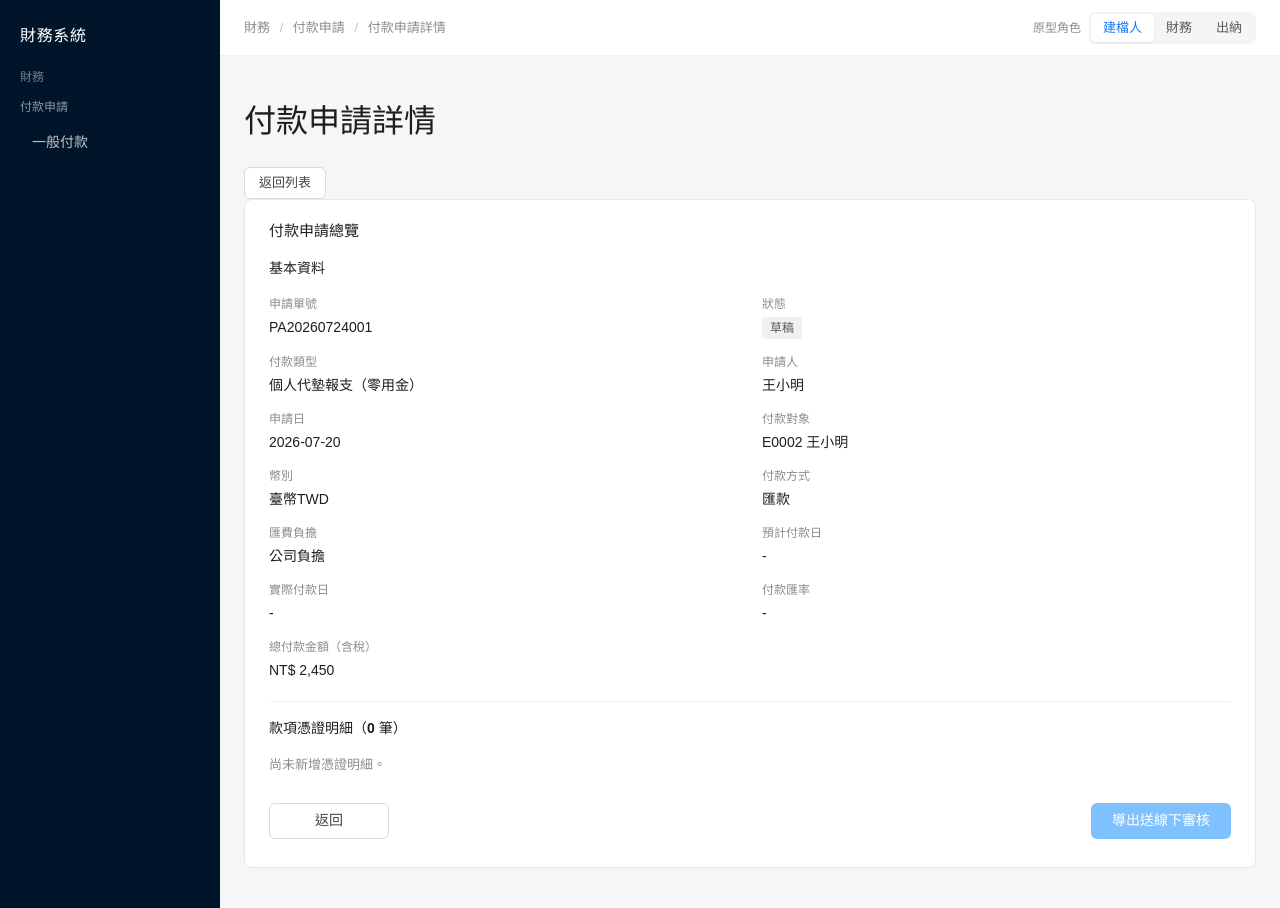
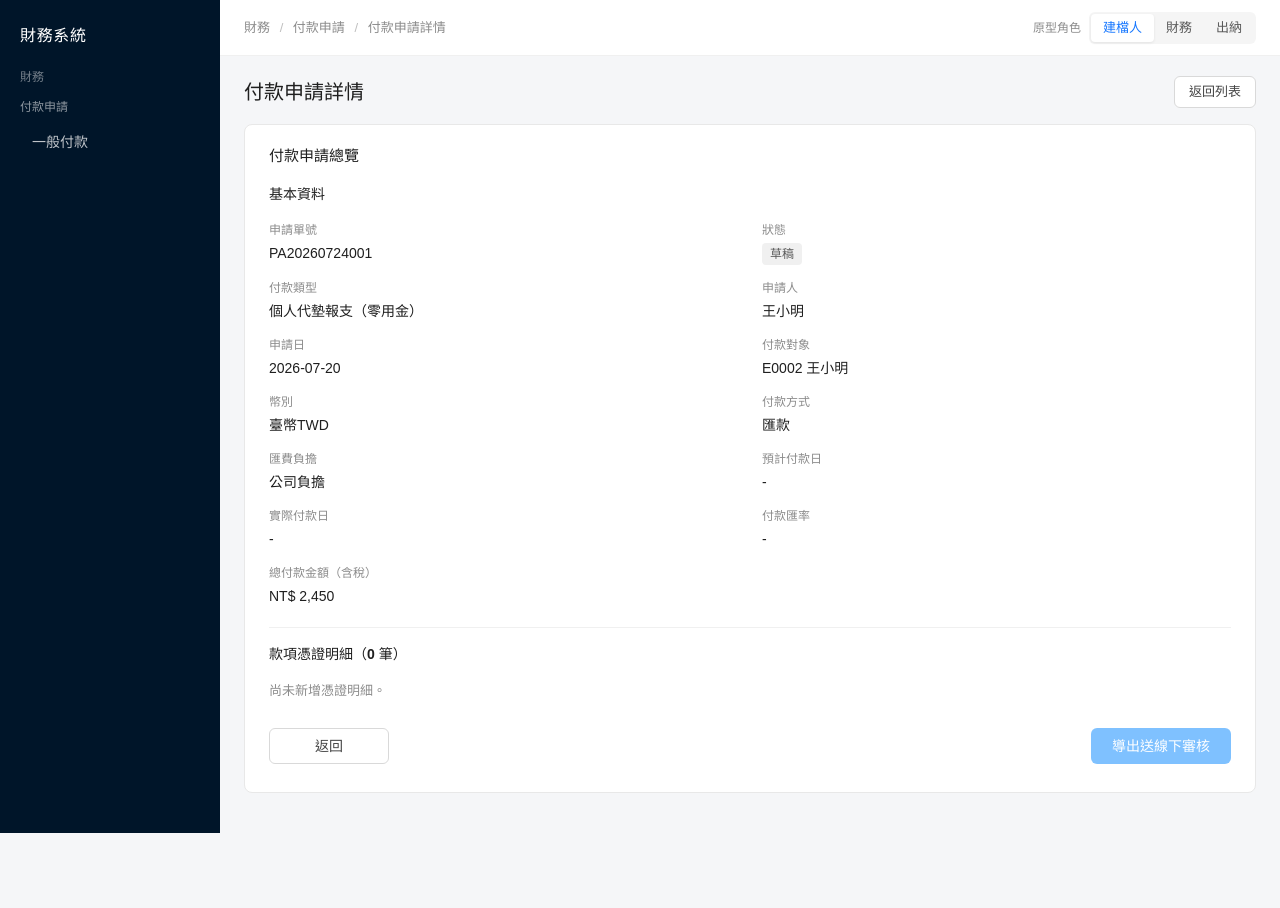
Before and after one commit to abc310144-bit/Payment-application, a React (Vite) app: page /applications/1/view in a window 1280 px wide. After the commit the page ends 833 px from the top, so only its background shows below. Built offline with nearby package versions, Linux system fonts and the light colour scheme.

Commit message:
Style the payment application detail view header.
Co-authored-by: Cursor <cursoragent@cursor.com>

```diff
--- a/src/pages/ApplicationWorkspacePage.css
+++ b/src/pages/ApplicationWorkspacePage.css
@@ -1,3 +1,17 @@
+.view-page-bar {
+  display: flex;
+  align-items: center;
+  justify-content: space-between;
+  gap: 12px;
+  margin-bottom: 16px;
+}
+
+.view-page-bar h1 {
+  margin: 0;
+  font-size: 20px;
+  font-weight: 700;
+}
+
 .workspace-stepper-bar {
   position: relative;
   display: flex;
```
